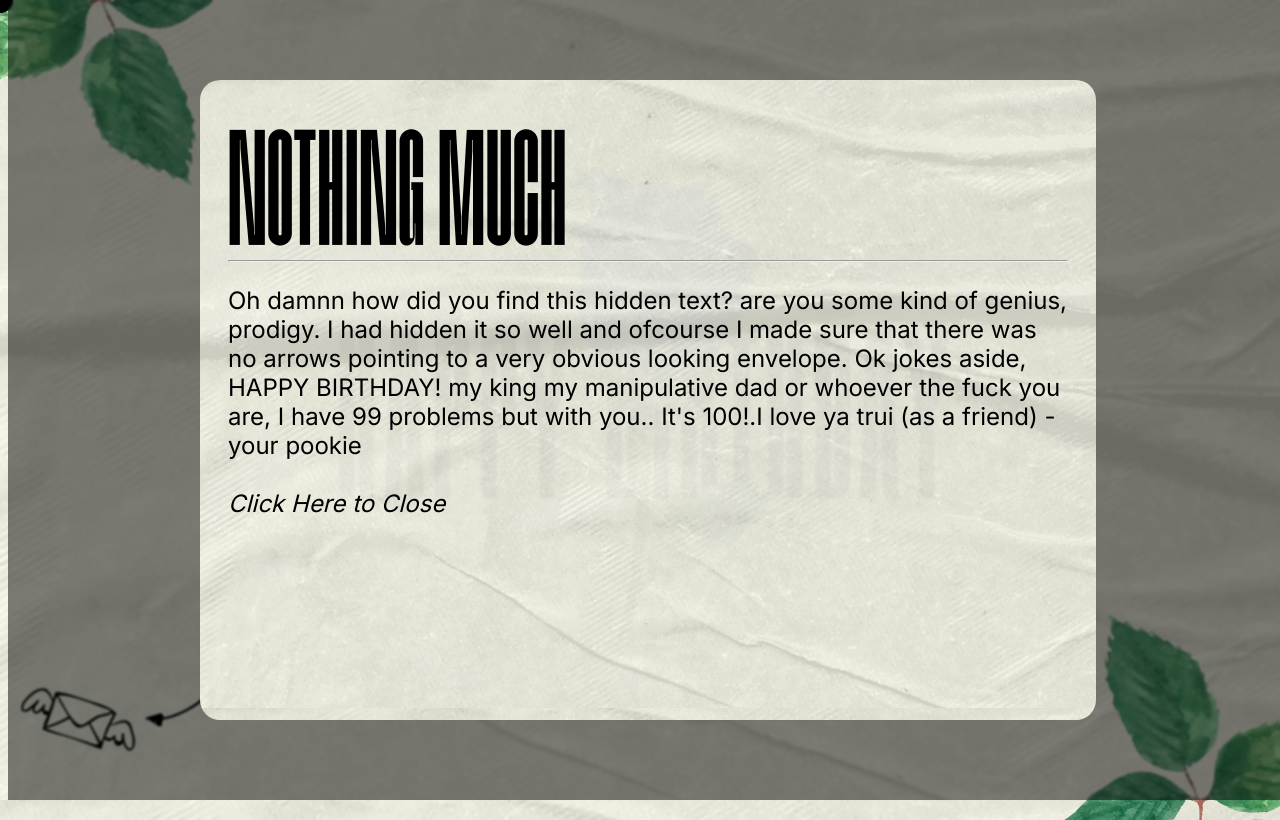
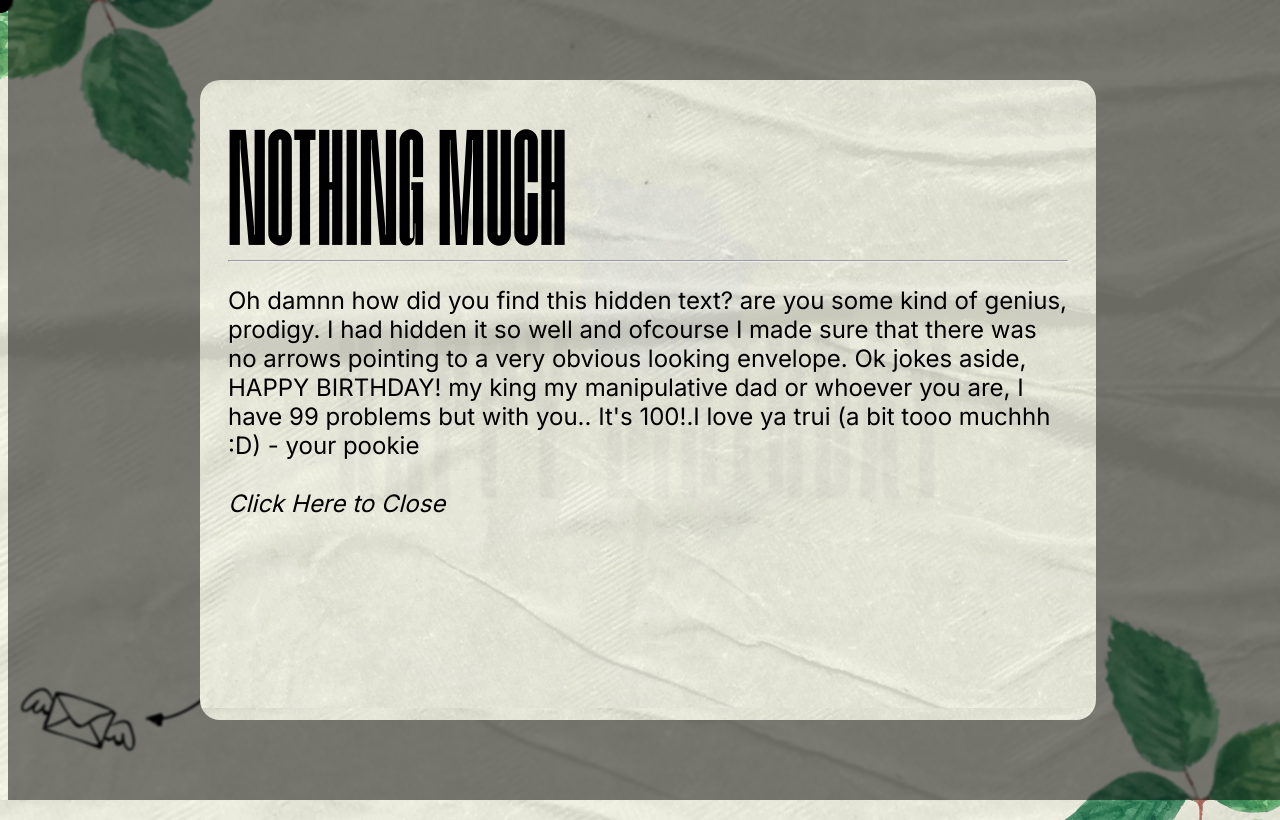
Before and after one commit to humaneediedofanxiety/scrambled-project, a website: page Screen 2/index.html in a window 1280 px wide. Both pictures are taken after a click on the picture 80 px from the left and 720 px from the top of the page. Shown: the top 820 px of the page. Drawn offline with Linux system fonts and the light colour scheme.

Commit message:
Update index.html

```diff
--- a/Screen 2/index.html
+++ b/Screen 2/index.html
@@ -32,7 +32,7 @@
                     <div class="main-content">
                     <h2 class="main-text">Nothing Much</h2>
                     <hr>
-                    <p>Oh damnn how did you find this hidden text? are you some kind of genius, prodigy. I had hidden it so well and ofcourse I made sure that there was no arrows pointing to a very obvious looking envelope. Ok jokes aside, HAPPY BIRTHDAY! my king my manipulative dad or whoever the fuck you are, I have 99 problems but with you.. It's 100!.I love ya trui (as a friend) - your pookie  <br><br><i><span id="close">Click Here to Close</span></i></p> </div>
+                    <p>Oh damnn how did you find this hidden text? are you some kind of genius, prodigy. I had hidden it so well and ofcourse I made sure that there was no arrows pointing to a very obvious looking envelope. Ok jokes aside, HAPPY BIRTHDAY! my king my manipulative dad or whoever you are, I have 99 problems but with you.. It's 100!.I love ya trui (a bit tooo muchhh :D) - your pookie  <br><br><i><span id="close">Click Here to Close</span></i></p> </div>
                     <!-- <div class="close">X</div> -->
                 </div>
             </div>
```
